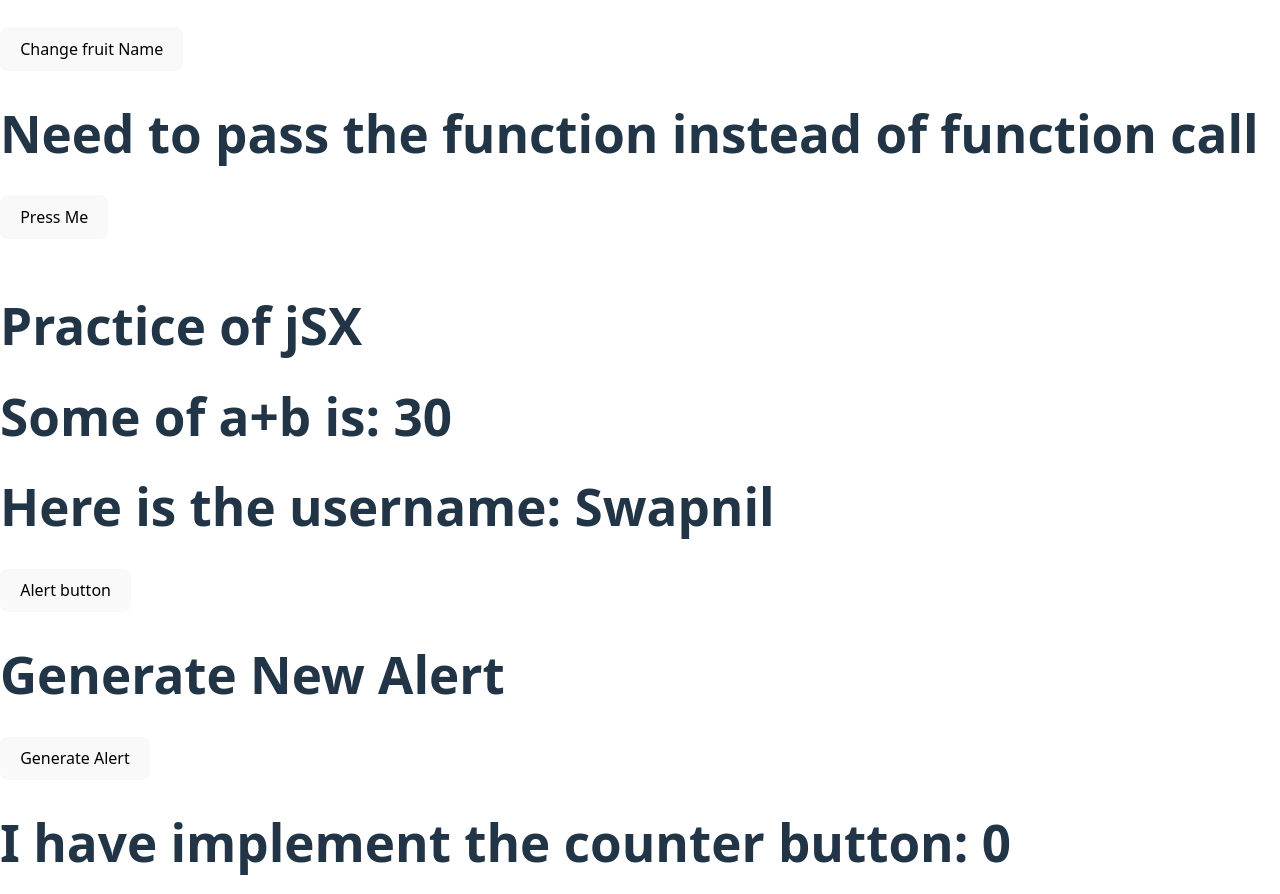
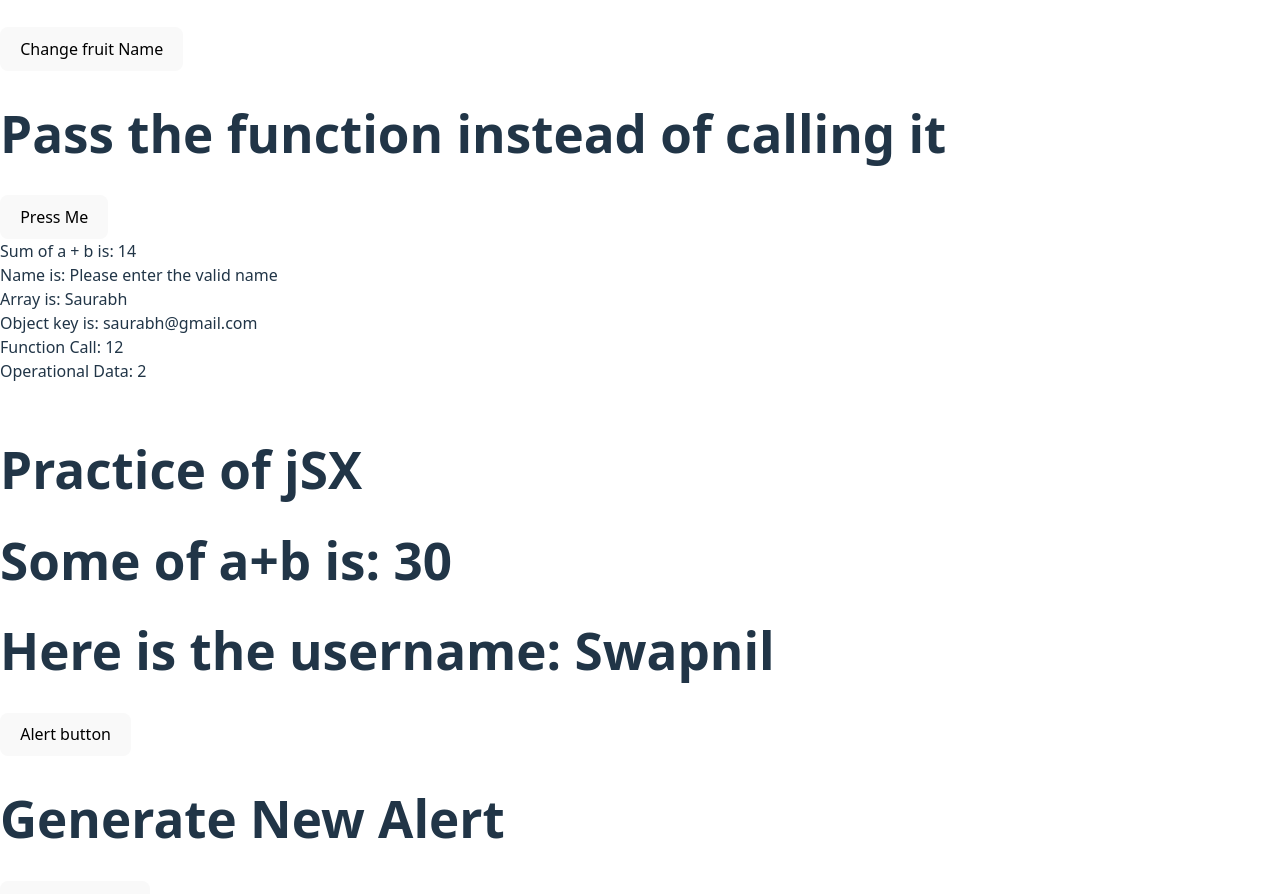
Before and after one commit to saurabhsinngh/React-Basic-Practice, a React (Vite) app: page / in a window 1280 px wide. Shown: the part 2236-3130 px from the top of the page. Built offline with nearby package versions, Linux system fonts and the light colour scheme.

Commit message:
Update the Component

```diff
--- a/src/App.jsx
+++ b/src/App.jsx
@@ -56,6 +56,7 @@ function App() {
     <Hook />
     <User />
     <Table />
+    <PracticeAll />
     <br></br>
     <Practice />
     {/* <Test1 /> */}
--- a/src/FunctionCall.tsx
+++ b/src/FunctionCall.tsx
@@ -8,7 +8,7 @@ function Table() {
   }
   return (
     <div>
-      <h1> Need to pass the function instead of function call</h1>
+      <h1>Pass the function instead of calling it</h1>
       <button onClick={CallMe}>Press Me</button>
     </div>
   );
```
